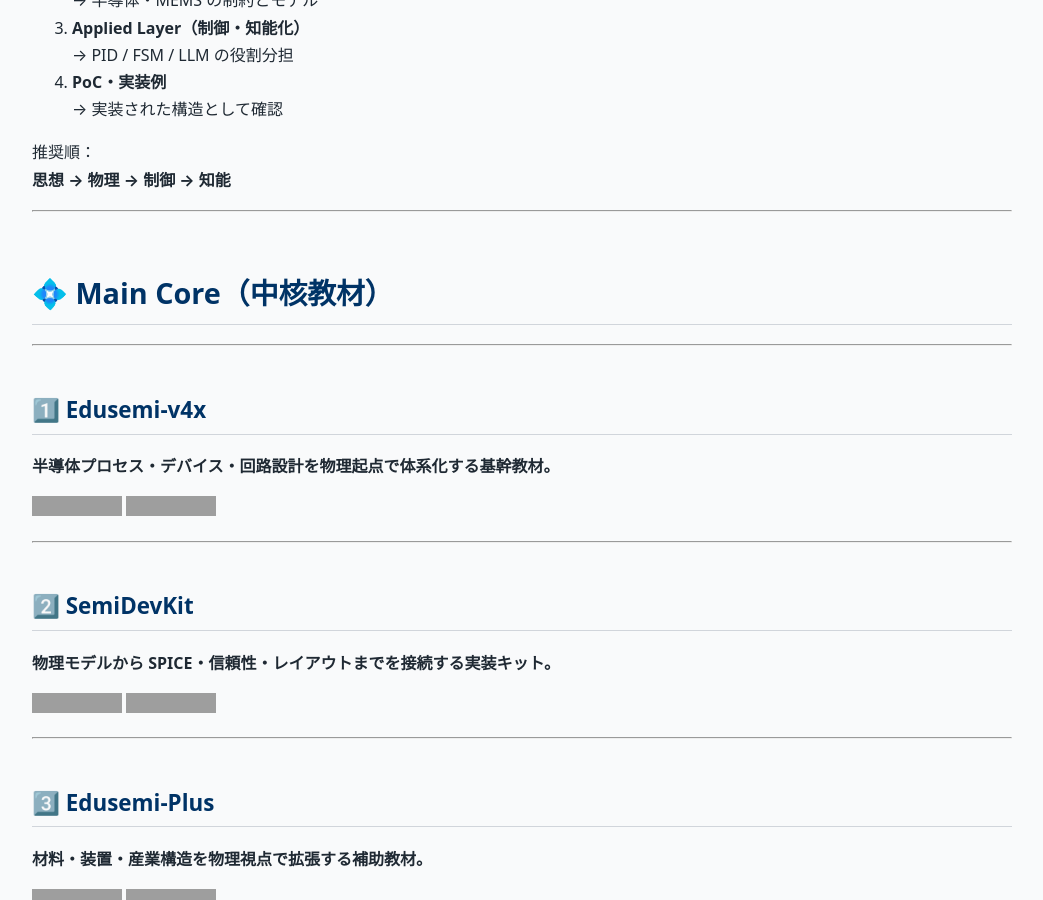
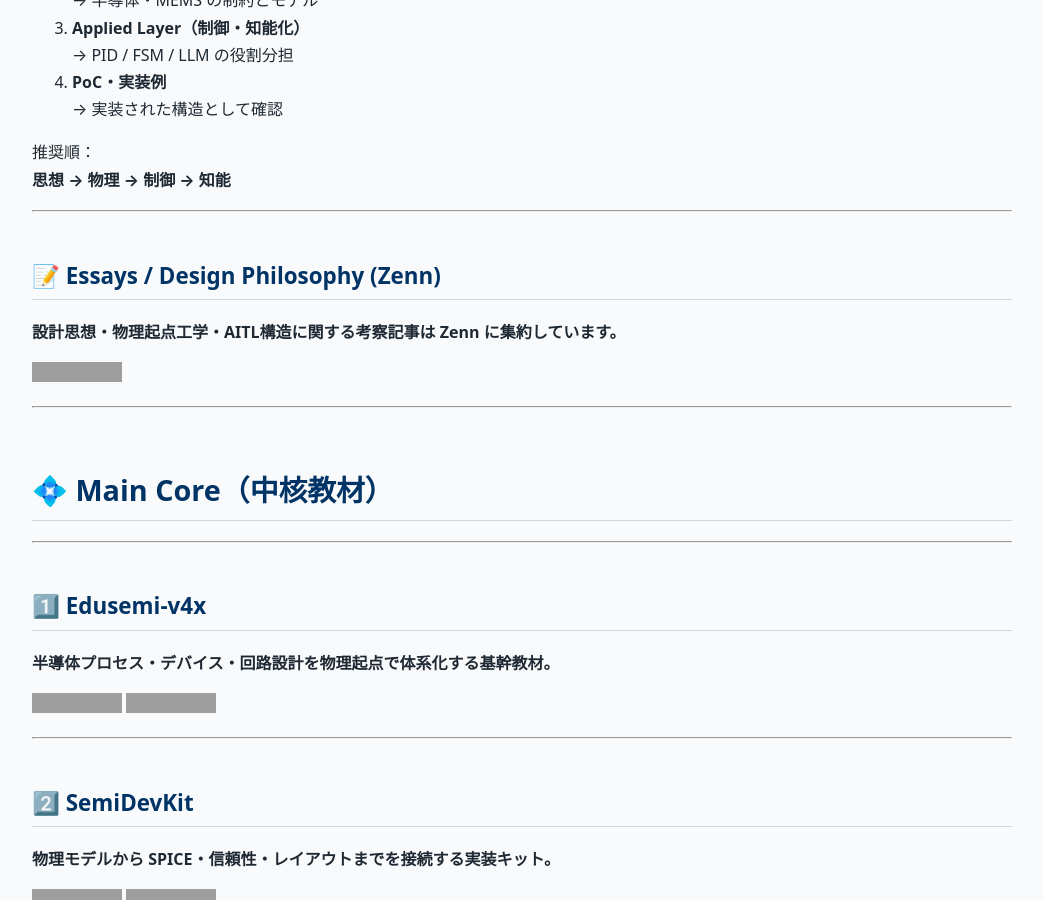
Before and after one commit to Samizo-AITL/Samizo-AITL.github.io, a Jekyll site: the page built from index.md, in a window 1280 px wide and 900 px high, scrolled down 1635 px. Shown: the whole window, without its empty margins (118-1161 px from the left). Built offline with Jekyll 4.4.1, drawn with Linux system fonts in a browser that asks for light colours; some of the changed text lies outside the part shown; grey boxes are pictures that could not be loaded.

Commit message:
Update index.md

```diff
--- a/index.md
+++ b/index.md
@@ -9,6 +9,8 @@ description: 半導体・MEMS・制御を貫く物理基盤技術と知能化ア
 > *A structured portal connecting physics, devices, systems, and intelligent control.*
 
 [![GitHub](https://img.shields.io/badge/GitHub-Samizo--AITL-black?logo=github)](https://github.com/Samizo-AITL)
+[![Zenn](https://img.shields.io/badge/Zenn-Articles-blue?logo=zenn)](https://zenn.dev/samizo_aitl)
+
 
 ## 🌐 Language / 言語
 [![English Version](https://img.shields.io/badge/English-Version-blue?logo=github)](https://samizo-aitl.github.io/en/)
@@ -69,6 +71,14 @@ AI / LLM は **実時間制御ループの外側**に配置され、
 
 推奨順：
 **思想 → 物理 → 制御 → 知能**
+
+---
+
+## 📝 Essays / Design Philosophy (Zenn)
+
+**設計思想・物理起点工学・AITL構造に関する考察記事は Zenn に集約しています。**
+
+[![Zenn Articles](https://img.shields.io/badge/Read-Zenn-blue?logo=zenn)](https://zenn.dev/samizo_aitl)
 
 ---
 
@@ -168,4 +178,5 @@ AI / LLM は **実時間制御ループの外側**に配置され、
 独立系半導体研究者
 
 - GitHub: [https://github.com/Samizo-AITL](https://github.com/Samizo-AITL)
+- Zenn: [https://zenn.dev/samizo_aitl](https://zenn.dev/samizo_aitl)
 - Career Summary: [https://samizo-aitl.github.io/about/career-summary/](https://samizo-aitl.github.io/about/career-summary/)
```
